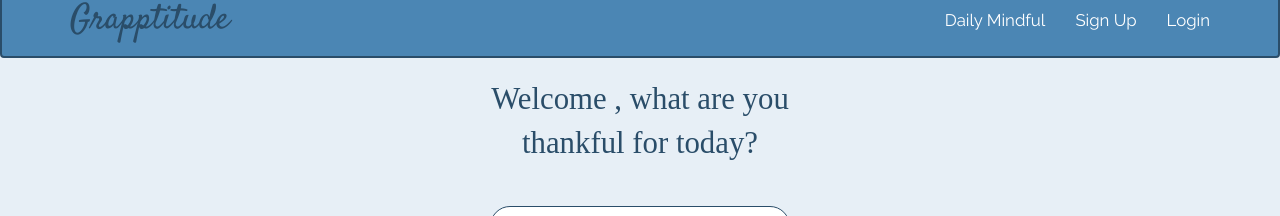
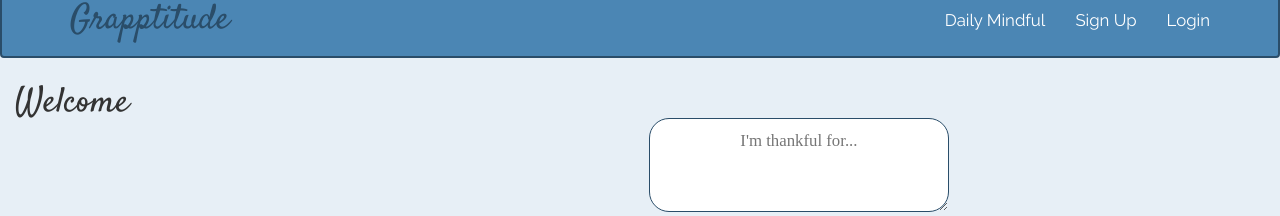
Before and after one commit to americanmouths/grapptitude, a React (Create React App) app in the folder client/: page /home in a window 1280 px wide. Shown: the part 117-333 px from the top of the page. Built offline with nearby package versions, Linux system fonts and the light colour scheme; no server answers; a web font is replaced by a local one.

Commit message:
move user greeting up into navbar if user is logged in

```diff
--- a/client/src/components/headers/Greeting.js
+++ b/client/src/components/headers/Greeting.js
@@ -4,10 +4,8 @@ const Greeting = () => {
   const name = localStorage.getItem("username")
 
   return (
-    <div className="row">
-      <div className="col-md-4"></div>
-      <div className="col-md-4 Welcome">Welcome {name}, what are you thankful for today?</div>
-      <div className="col-md-4"></div>
+    <div>
+      <p className="navbar-brand">Welcome {name}</p>
     </div>
   )
 };
--- a/client/src/containers/NavBar.js
+++ b/client/src/containers/NavBar.js
@@ -4,6 +4,7 @@ import { NavLink } from 'react-router-dom';
 import { logoutUser } from './../actions/userAuthorization'
 import { Navbar, Nav, MenuItem, NavItem, NavDropdown, Modal, Button } from 'react-bootstrap/lib'
 import { Mindfuls } from './../containers/Mindfuls';
+import Greeting from './../components/headers/Greeting';
 
 class NavBar extends Component {
   constructor (props, context) {
@@ -33,6 +34,7 @@ class NavBar extends Component {
   render(){
 
     const loggedIn = !!localStorage.getItem("token")
+    const userName = localStorage.getItem("username")
 
     const userNav = (
       <Nav pullRight>
@@ -65,7 +67,7 @@ class NavBar extends Component {
         <Navbar>
           <Navbar.Header>
             <Navbar.Brand>
-              <p>Grapptitude</p>
+              {userName ? <Greeting /> : <p>Grapptitude</p>}
             </Navbar.Brand>
           </Navbar.Header>
             {loggedIn ? userNav : guestNav}
```
